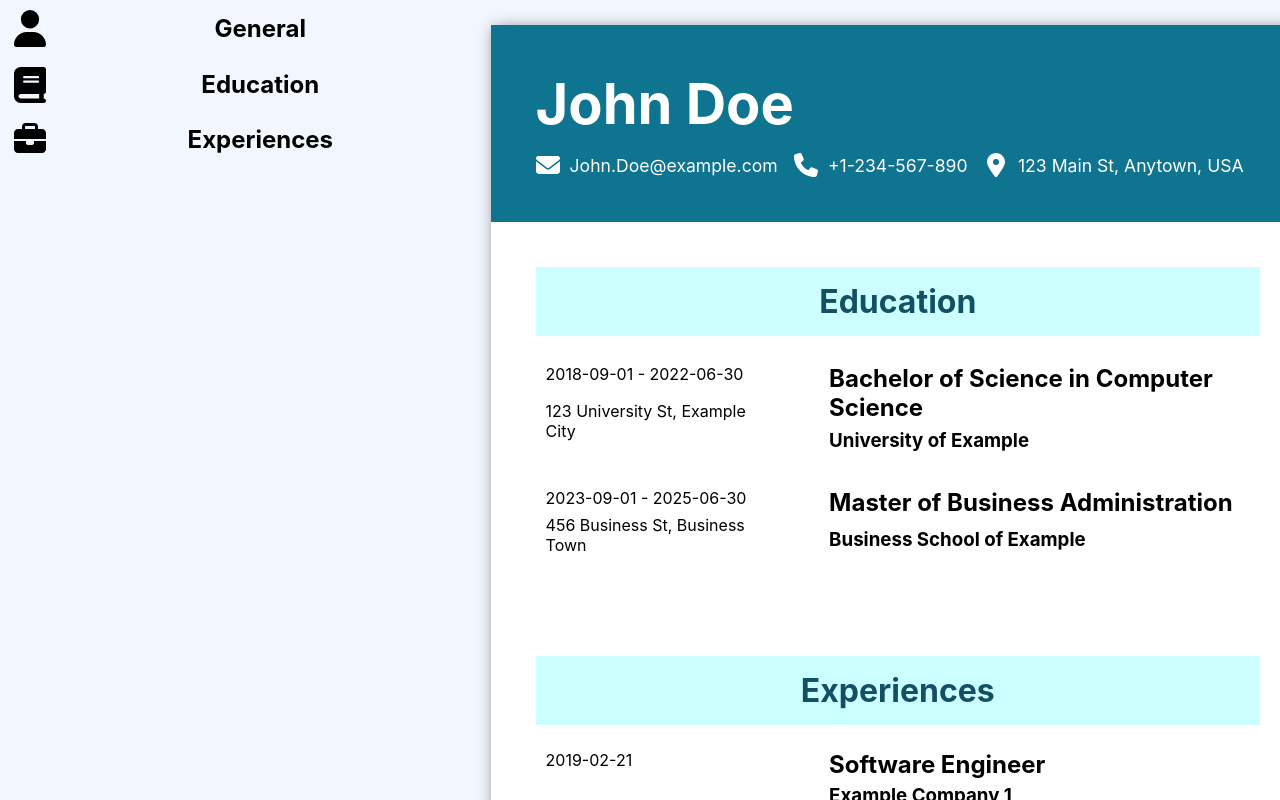
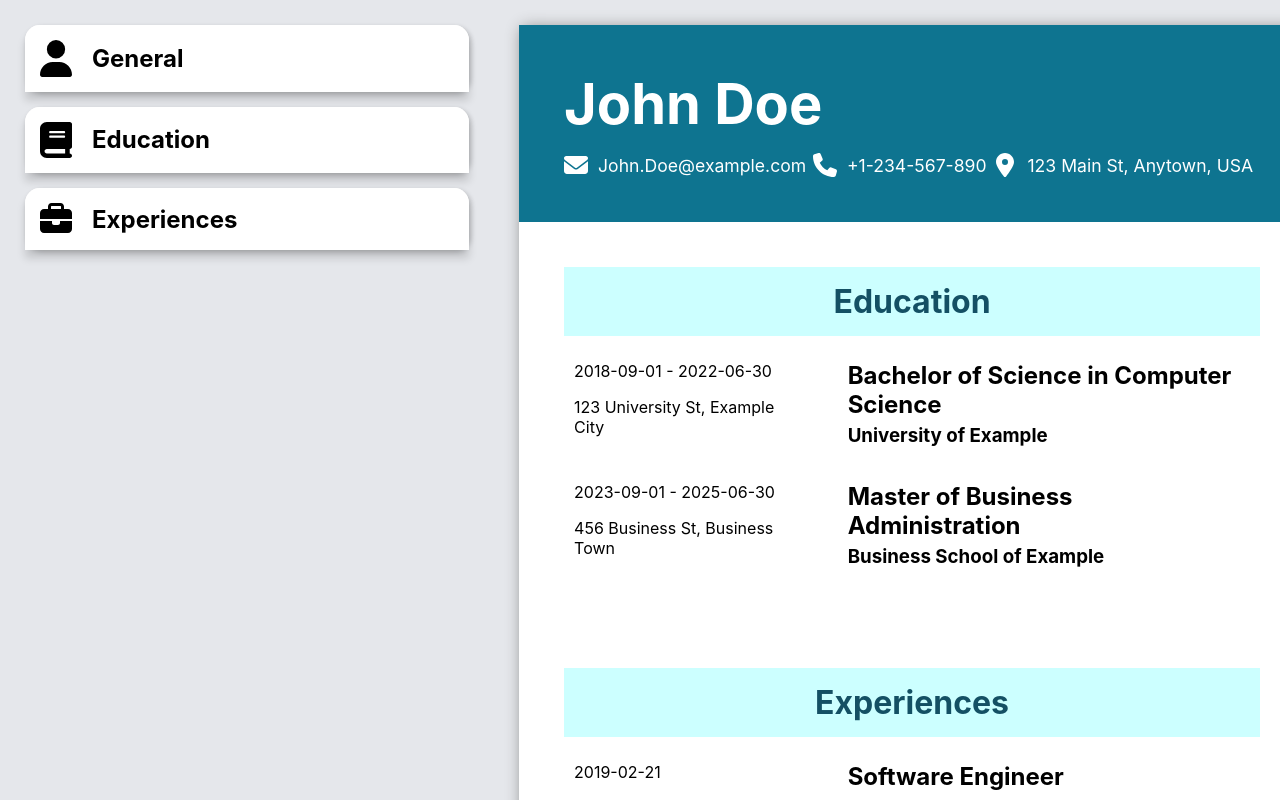
Before and after one commit to Tree-Ro/cv-application, a React (Vite) app: page / in a window 1280 px wide. Shown: the top 800 px of the page. Built offline with nearby package versions, Linux system fonts and the light colour scheme.

Commit message:
Completed basic styling for the sidebar and form components

```diff
--- a/src/components/resumeContent/experiencesContent.jsx
+++ b/src/components/resumeContent/experiencesContent.jsx
@@ -1,7 +1,6 @@
 function ExperiencesContent({ experienceFormContent }) {
 
   const experiences = experienceFormContent
-  console.log(experiences)
 
   return (
     <>
--- a/src/components/sidebarContent/addedItems.jsx
+++ b/src/components/sidebarContent/addedItems.jsx
@@ -22,11 +22,15 @@ export default function AddedItems({ resumeMethods, inputMethods }) {
       {resumeContent.map((item)=> {
         const values = Object.values(item)
         return(
-        <div key={item.id}>
-          <p><b>{values[0]}</b></p>
-          <p>{values[1]}</p>
-          <img src="./trash-solid.svg" alt="Remove Item Icon" onClick={() => handleDelete(item.id)}/>
-          <img src="./pen-to-square-solid.svg" alt="Edit item Icon" onClick={() => {handleEdit(item.id)}} />
+        <div key={item.id} className='added-item'>
+          <div className='item-description'>
+            <p><b>{values[0]}</b></p>
+            <p>{values[1]}</p>
+          </div>
+          <div className='item-actions'>
+            <img src="./trash-solid.svg" alt="Remove Item Icon" onClick={() => handleDelete(item.id)}/>
+            <img src="./pen-to-square-solid.svg" alt="Edit item Icon" onClick={() => {handleEdit(item.id)}} />
+          </div>
         </div>
       )})}
     </>
--- a/src/components/sidebarContent/form.jsx
+++ b/src/components/sidebarContent/form.jsx
@@ -30,7 +30,7 @@ function Form({ svgIcon, formData, setResumeContent, resumeContent }) {
         <h2>{formData.title}</h2>
       </div>
         {isOpened &&
-        <>
+          <div className='form-content'>
             {formData.title !== 'General' &&
                 <AddedItems resumeMethods={[resumeContent, setResumeContent]} inputMethods={[inputValues, setInputValues]}/>
             }
@@ -46,6 +46,7 @@ function Form({ svgIcon, formData, setResumeContent, resumeContent }) {
                 setInputValues={setInputValues}
               />
             ))}
+            <div className='form-buttons'>
             <FormButton
               title='Add'
 
@@ -58,7 +59,8 @@ function Form({ svgIcon, formData, setResumeContent, resumeContent }) {
               callback={setInputValues}
               formContent={[]}
             />
-        </>
+            </div>
+          </div>
         }
     </div>
 
--- a/src/styles/main.css
+++ b/src/styles/main.css
@@ -7,7 +7,7 @@
   --text-colour-night: black;
 
   --resume-background-colour: white;
-  --main-background-colour: rgb(242, 247, 255);
+  --main-background-colour: rgb(229 231 235);
 
   --resume-subheader-background: rgba(0, 255, 255, 0.2);
   --resume-subheader-colour: rgb(20, 80, 100);
--- a/src/styles/sidebarStyles.css
+++ b/src/styles/sidebarStyles.css
@@ -1,19 +1,117 @@
+.sidebar {
+  display: grid;
+  grid-gap: 15px;
+  grid-template-rows: max-content max-content max-content ;
+
+  padding: 25px;
+}
+
+
 img {
   width: 32px;
   height: auto;
 }
-
-.form-header {
-  display: grid;
-  grid-template-columns: 40px 1fr;
-
-  grid-gap: 15px;
-
-  place-items: center;
-
-  padding: 10px;
+textarea {
+  min-width: 100%;
+  max-width: 500px;
 }
 
-textarea {
-  resize: 'vertical'
+
+.form {
+  background-color: white;
+  border-radius: 15px;
+  box-shadow: rgba(0, 0, 0, 0.2) 2px 2px 5px;
 }
+.form-header {
+  background-color: white;
+  box-shadow: 0 8px 8px rgba(0, 0, 0, 0.15);
+  display: grid;
+  grid-template-columns: max-content 1fr;
+  grid-gap: 20px;
+
+  align-items: center;
+
+  padding: 15px;
+  border-radius: 15px 15px 0px 0px;
+  user-select: none;
+  cursor: pointer;
+
+  transition: transform 0.4s;
+}
+.form-header:hover {
+  transform: scale(1.02);
+}
+.added-item {
+  display: grid;
+  grid-template-columns: 1fr max-content;
+}
+.added-item img {
+  cursor: pointer;
+  opacity: 0.3;
+  height: 25px;
+  width: 25px;
+  align-self: center;
+  transition: transform 0.2s;
+}
+.added-item img:hover {
+  transform: scale(1.1);
+}
+.added-item .item-actions {
+  display: flex;
+  gap: 15px;
+}
+.form-content {
+  display: grid;
+  padding: 25px;
+
+  grid-gap: 20px;
+  border-radius: 10px;
+
+  animation: fallOut 1s forwards;
+  transform-origin: top;
+  transform: scaleY(1);
+}
+.form-field {
+  display: flex;
+  flex-direction: column;
+  gap: 5px;
+}
+.form-field input {
+  padding: 5px;
+  border: solid var(--text-colour-night) 2px;
+  border-radius: 5px;
+}
+.form-field textarea {
+  padding: 5px;
+  border: solid var(--text-colour-night) 2px;
+  border-radius: 5px;
+}
+.form-buttons {
+  display: grid;
+  grid-auto-flow: column;
+
+  grid-gap: 20px;
+}
+.form-buttons button {
+  border: solid var(--text-colour-night) 3px;
+  padding: 3px;
+  border-radius: 5px;
+
+  cursor: pointer;
+
+  transition: transform 0.2s;
+}
+.form-buttons button:hover {
+  transform: scale(1.05);
+}
+
+
+@keyframes fallOut {
+  0% {
+    transform: scaleY(0);
+  }
+
+  100%{
+    transform: scaleY(1);
+  }
+}
```
Lines whose indentation alone changed are shown as unchanged.
